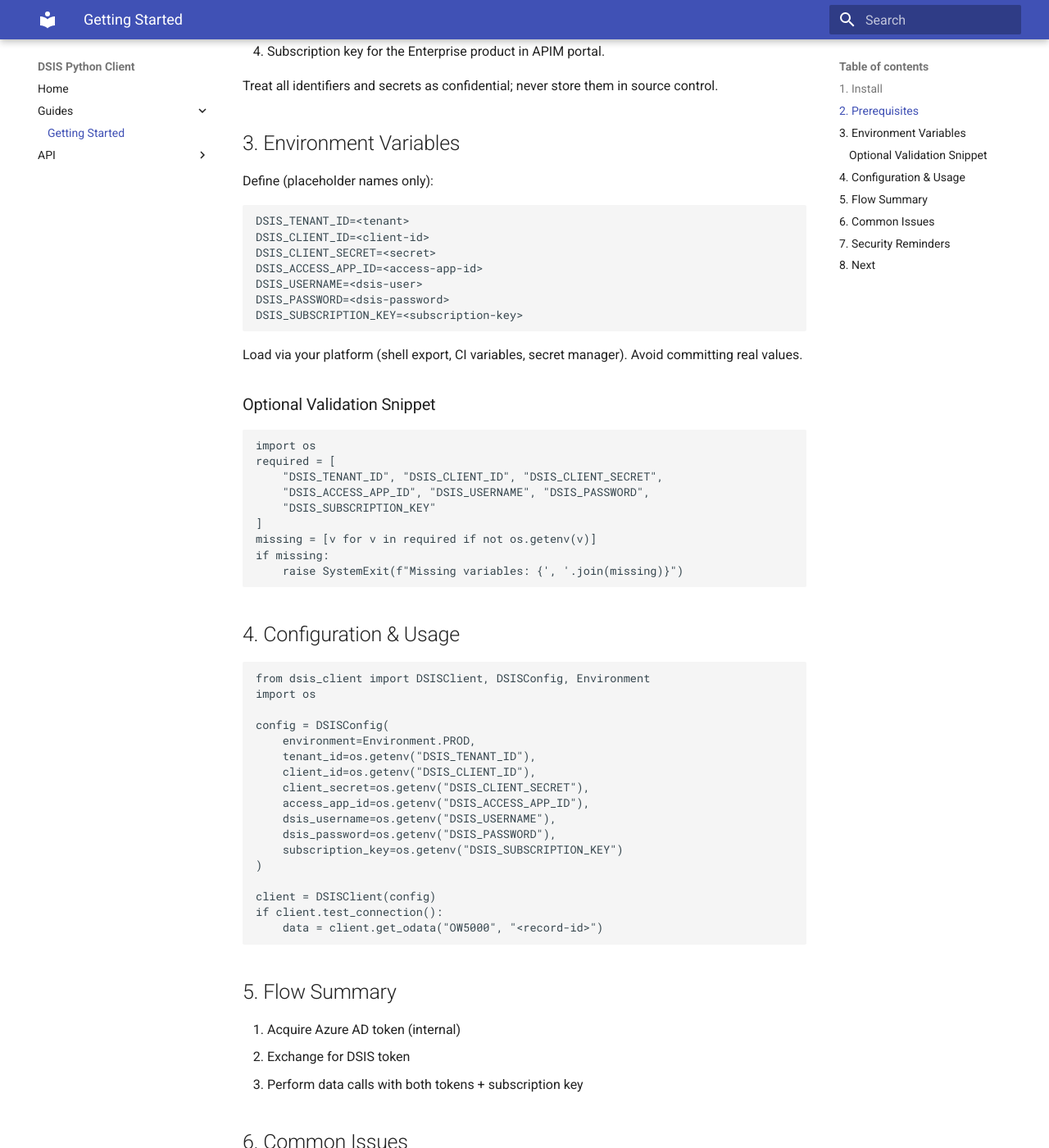
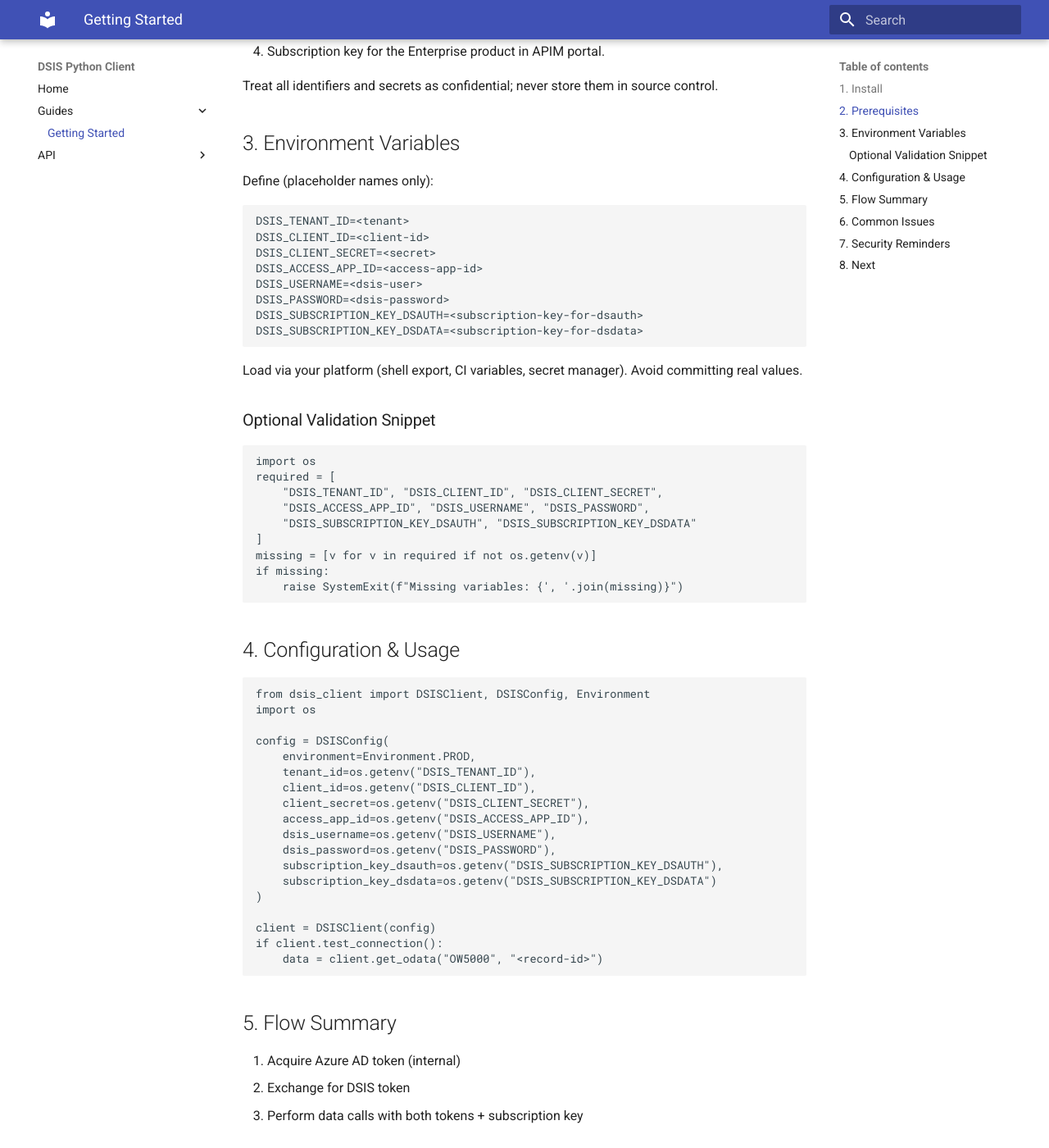
Before and after one commit to equinor/dsis-python-client, an MkDocs documentation site: the page built from docs/guides/getting-started.md, in a window 1280 px wide and 1400 px high, scrolled down 545 px. Shown: the whole window at 82% size. Built offline with MkDocs 1.6.1 and Material for MkDocs 9.7.7, drawn with Linux system fonts in a browser that asks for light colours.

Commit message:
feat: update DSIS API configuration and authentication to support multiple subscription keys

````diff
--- a/docs/guides/getting-started.md
+++ b/docs/guides/getting-started.md
@@ -30,7 +30,8 @@ DSIS_CLIENT_SECRET=<secret>
 DSIS_ACCESS_APP_ID=<access-app-id>
 DSIS_USERNAME=<dsis-user>
 DSIS_PASSWORD=<dsis-password>
-DSIS_SUBSCRIPTION_KEY=<subscription-key>
+DSIS_SUBSCRIPTION_KEY_DSAUTH=<subscription-key-for-dsauth>
+DSIS_SUBSCRIPTION_KEY_DSDATA=<subscription-key-for-dsdata>
 ```
 
 Load via your platform (shell export, CI variables, secret manager). Avoid committing real values.
@@ -42,7 +43,7 @@ import os
 required = [
     "DSIS_TENANT_ID", "DSIS_CLIENT_ID", "DSIS_CLIENT_SECRET",
     "DSIS_ACCESS_APP_ID", "DSIS_USERNAME", "DSIS_PASSWORD",
-    "DSIS_SUBSCRIPTION_KEY"
+    "DSIS_SUBSCRIPTION_KEY_DSAUTH", "DSIS_SUBSCRIPTION_KEY_DSDATA"
 ]
 missing = [v for v in required if not os.getenv(v)]
 if missing:
@@ -63,7 +64,8 @@ config = DSISConfig(
     access_app_id=os.getenv("DSIS_ACCESS_APP_ID"),
     dsis_username=os.getenv("DSIS_USERNAME"),
     dsis_password=os.getenv("DSIS_PASSWORD"),
-    subscription_key=os.getenv("DSIS_SUBSCRIPTION_KEY")
+    subscription_key_dsauth=os.getenv("DSIS_SUBSCRIPTION_KEY_DSAUTH"),
+    subscription_key_dsdata=os.getenv("DSIS_SUBSCRIPTION_KEY_DSDATA")
 )
 
 client = DSISClient(config)
````
Also changed, not shown: docs/api/index.md (+4 -2 lines), 2 other files.
